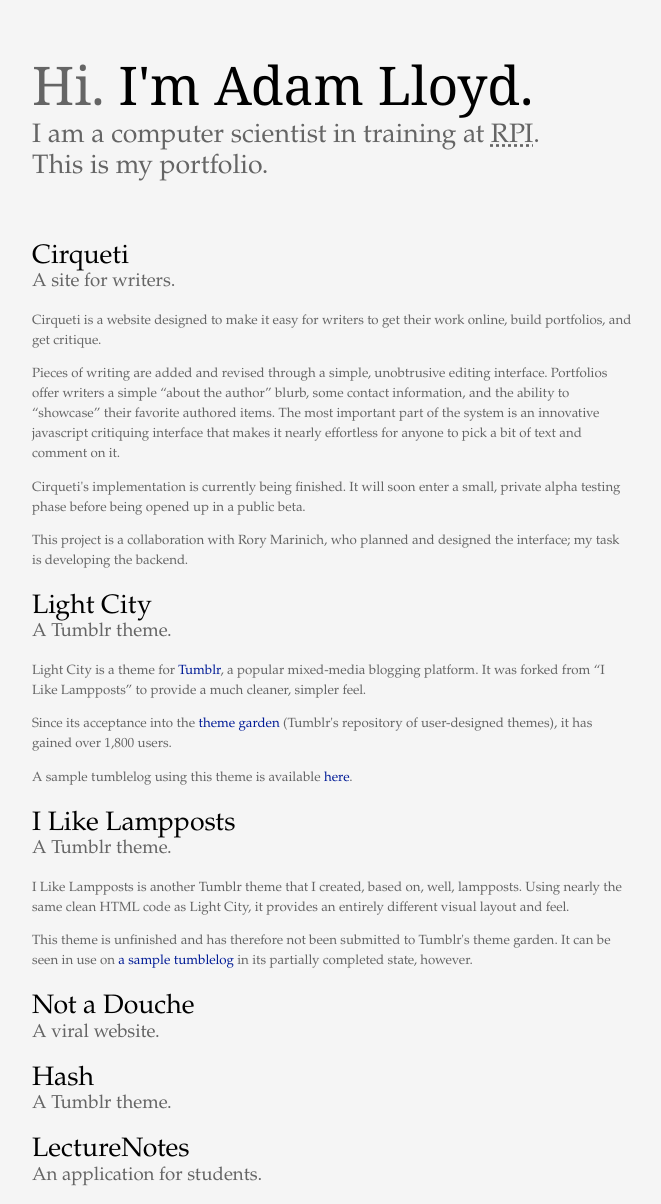
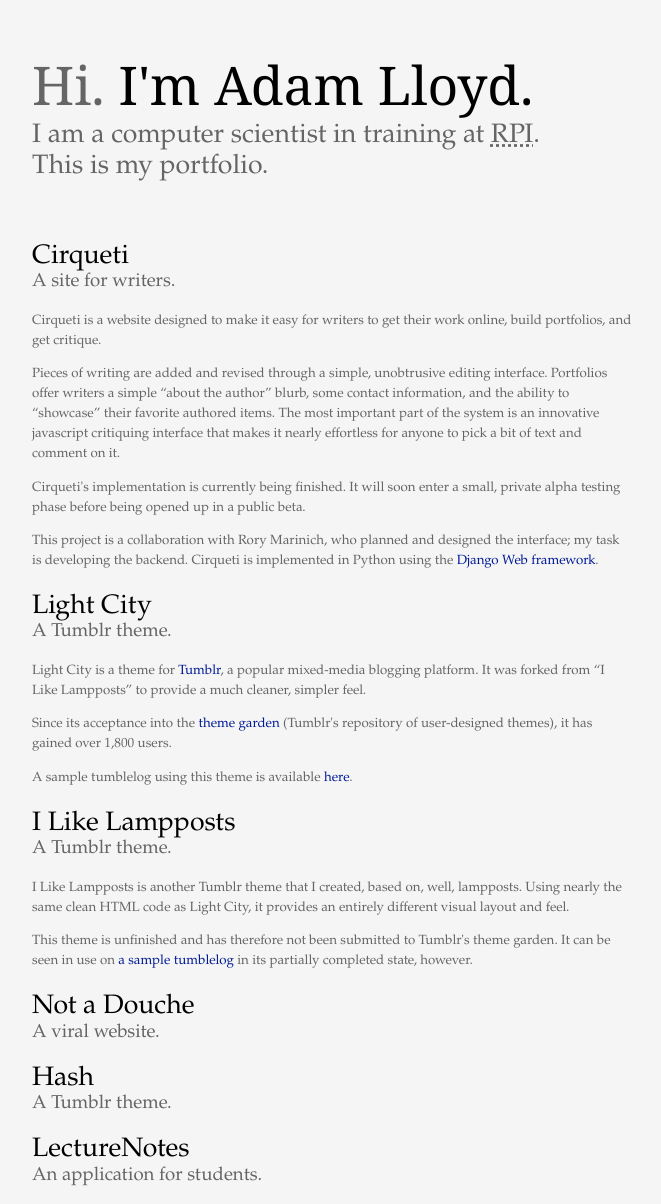
Before and after one commit to alloy-d/alloy-d.github.com, a Jekyll site: the page built from portfolio/index.html, in a window 1280 px wide. Shown: the whole page, without its empty margins (16-677 px from the left). Built offline with Jekyll 4.4.1, drawn with Linux system fonts in a browser that asks for light colours.

Commit message:
Add note about Django to Cirqueti description in portfolio.

```diff
--- a/portfolio/index.html
+++ b/portfolio/index.html
@@ -30,7 +30,8 @@
       <p>
         This project is a collaboration with Rory Marinich, who
         planned and designed the interface; my task is developing the
-        backend.
+        backend. Cirqueti is implemented in Python using
+        the <a href="http://djangoproject.com/">Django Web framework</a>.
       </p>
     </div><!-- item_description -->
   </div><!-- portfolio_item -->
```
